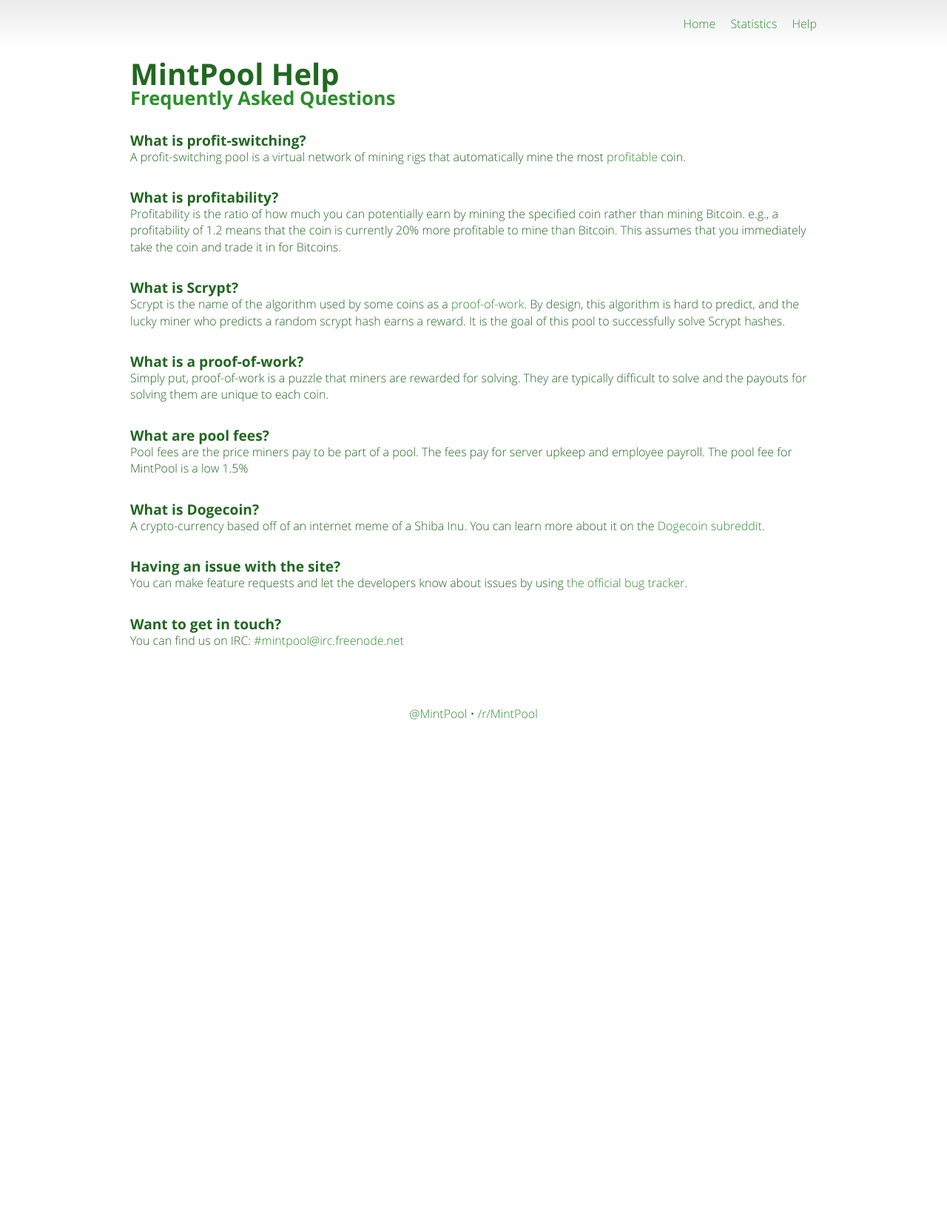
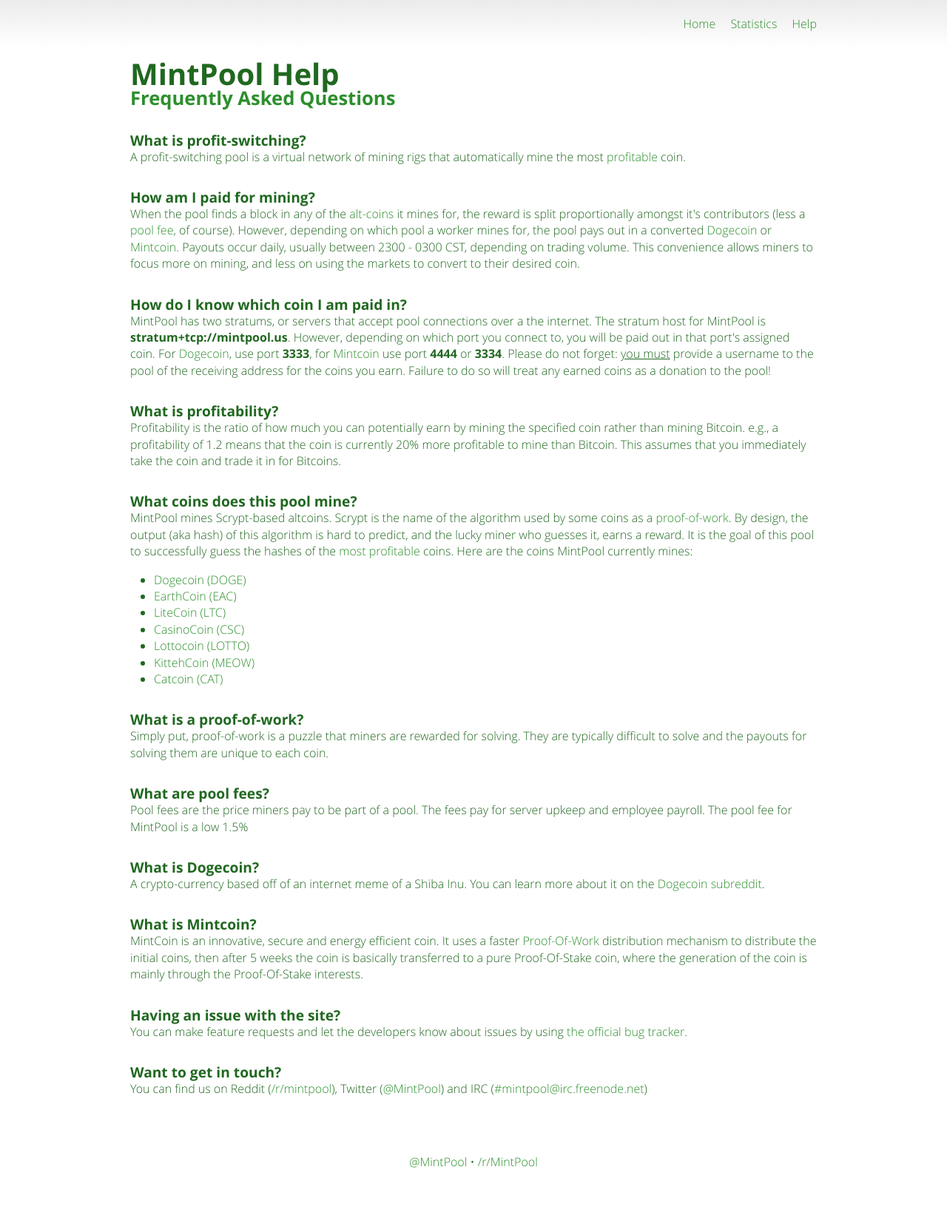
Before and after one commit to azoff/mintpool-website, a Jekyll site: the page built from pages/help/index.html, in a window 1280 px wide. Shown: the whole page at 74% size. Built offline with Jekyll 4.4.1, drawn with Linux system fonts in a browser that asks for light colours; before the commit the page ends 1037 px from its top, so only the background shows below that.

Commit message:
Fixed index copy

```diff
--- a/css/pages/help.css
+++ b/css/pages/help.css
@@ -1 +1 @@
-#content{padding:16px}#content h1{font-size:2.5em}#content h3{font-size:1.6em;color:#2c8f2c}#content h4{margin-top:32px;line-height:1.2}
+#content{padding:16px}#content h1{font-size:2.5em}#content h3{font-size:1.6em;color:#2c8f2c}#content h4{margin-top:32px;line-height:1.2}#content ul{padding:16px 0 0 32px}#content ul li{line-height:1.4}
--- a/css/pages/index.css
+++ b/css/pages/index.css
@@ -1 +1 @@
-#content{text-align:center}#content .node{display:inline-block;vertical-align:top;min-width:320px;width:33%;padding-bottom:24px;margin-top:16px}#content .copy img{width:128px}#content .copy h4{color:#2c8f2c}#content .details,#content .worker{text-align:left;padding:16px}#content .details h3,#content .worker h3{color:#2c8f2c;line-height:1.4}#content .details h4,#content .worker h4{margin:-2px 0 4px}
+#content{text-align:center}#content .node{display:inline-block;vertical-align:top;min-width:320px;width:33%;padding-bottom:24px;margin-top:16px}#content .copy img{width:128px}#content .copy h4{color:#2c8f2c}#content .details,#content .worker{text-align:left;padding:16px}#content .details h3,#content .worker h3{color:#2c8f2c;line-height:1.4}#content .details h4,#content .worker h4{margin:0}
--- a/pages/help/index.html
+++ b/pages/help/index.html
@@ -14,6 +14,26 @@
 	<a href="#profitablity">profitable</a> coin.
 </p>
 
+<h4 id="payouts">How am I paid for mining?</h4>
+<p>
+	When the pool finds a block in any of the <a href="#scrypt">alt-coins</a> it mines for, the reward is split
+	proportionally amongst it's contributors (less a <a href="#fees">pool fee</a>, of course). However, depending on
+	which pool a worker mines for, the pool pays out in a converted <a href="#doge">Dogecoin</a> or
+	<a href="#mint">Mintcoin</a>. Payouts occur daily, usually between 2300 - 0300 CST, depending on trading volume.
+	This convenience allows miners to focus more on mining, and less on using the markets to convert to their desired
+	coin.
+</p>
+
+<h4 id="ports">How do I know which coin I am paid in?</h4>
+<p>
+	MintPool has two stratums, or servers that accept pool connections over a the internet. The stratum host for MintPool
+	is <strong>stratum+tcp://mintpool.us</strong>. However, depending on which port you connect to, you will be paid out
+	in that port's assigned coin. For <a href="#doge">Dogecoin</a>, use port <strong>3333</strong>, for
+	<a href="mint">Mintcoin</a> use port <strong>4444</strong> or <strong>3334</strong>. Please do not forget:
+	<u>you must</u> provide a username to the pool of the receiving address for the coins you earn. Failure to do
+	so will treat any earned coins as a donation to the pool!
+</p>
+
 <h4 id="profitablity">What is profitability?</h4>
 <p>
 	Profitability is the ratio of how much you can potentially earn by mining the specified coin rather than mining
@@ -21,12 +41,22 @@
 	This assumes that you immediately take the coin and trade it in for Bitcoins.
 </p>
 
-<h4 id="scrypt">What is Scrypt?</h4>
+<h4 id="scrypt">What coins does this pool mine?</h4>
 <p>
-	Scrypt is the name of the algorithm used by some coins as a <a href="#poofofwork">proof-of-work</a>. By design, this
-	algorithm is hard to predict, and the lucky miner who predicts a random scrypt hash earns a reward. It is the goal
-	of this pool to successfully solve Scrypt hashes.
+	MintPool mines Scrypt-based altcoins. Scrypt is the name of the algorithm used by some coins as a
+	<a href="#poofofwork">proof-of-work</a>. By design, the output (aka hash) of this algorithm is hard to predict,
+	and the lucky miner who guesses it, earns a reward. It is the goal of this pool to successfully guess the hashes
+	of the <a href="#profitablity">most profitable</a> coins. Here are the coins MintPool currently mines:
 </p>
+<ul>
+	<li><a href="http://dogecoin.com/">Dogecoin (DOGE)</a></li>
+	<li><a href="http://getearthcoin.com/">EarthCoin (EAC)</a></li>
+	<li><a href="https://litecoin.org/">LiteCoin (LTC)</a></li>
+	<li><a href="http://casinoco.in/">CasinoCoin (CSC)</a></li>
+	<li><a href="http://lottocoin.org/">Lottocoin (LOTTO)</a></li>
+	<li><a href="https://kittehcoin.info/">KittehCoin (MEOW)</a></li>
+	<li><a href="http://catcoins.biz/">Catcoin (CAT)</a></li>
+</ul>
 
 <h4 id="poofofwork">What is a proof-of-work?</h4>
 <p>
@@ -46,6 +76,14 @@
 	<a href="http://www.reddit.com/r/dogecoin">Dogecoin subreddit</a>.
 </p>
 
+<h4 id="mint">What is Mintcoin?</h4>
+<p>
+	MintCoin is an innovative, secure and energy efficient coin. It uses a faster
+	<a href="#proofofwork">Proof-Of-Work</a> distribution mechanism to distribute the initial coins, then after 5 weeks
+	the coin is basically transferred to a pure Proof-Of-Stake coin, where the generation of the coin is mainly
+	through the Proof-Of-Stake interests.
+</p>
+
 <h4 id="issues">Having an issue with the site?</h4>
 <p>
 	You can make feature requests and let the developers know about issues by using
@@ -54,5 +92,7 @@
 
 <h4 id="contact">Want to get in touch?</h4>
 <p>
-	You can find us on IRC: <a href="irc://#mintpool@irc.freenode.net">#mintpool@irc.freenode.net</a>
+	You can find us on Reddit (<a href="http://www.reddit.com/r/mintpool">/r/mintpool</a>),
+	Twitter (<a href="https://twitter.com/MintPool">@MintPool</a>)
+	and IRC (<a href="irc://#mintpool@irc.freenode.net">#mintpool@irc.freenode.net</a>)
 </p>
--- a/scss/_html.scss
+++ b/scss/_html.scss
@@ -178,7 +178,6 @@
 ul, li {
 	margin: 0;
 	padding: 0;
-	list-style: none;
 }
 
 /**
--- a/scss/pages/index.scss
+++ b/scss/pages/index.scss
@@ -32,7 +32,7 @@
 			line-height: 1.4;
 		}
 		h4 {
-			margin: -2px 0 4px;
+			margin: 0;
 		}
 	}
 
```
Also changed, not shown: index.html (+8 -6 lines), scss/pages/help.scss (+7 -0 lines), css/app.css.
